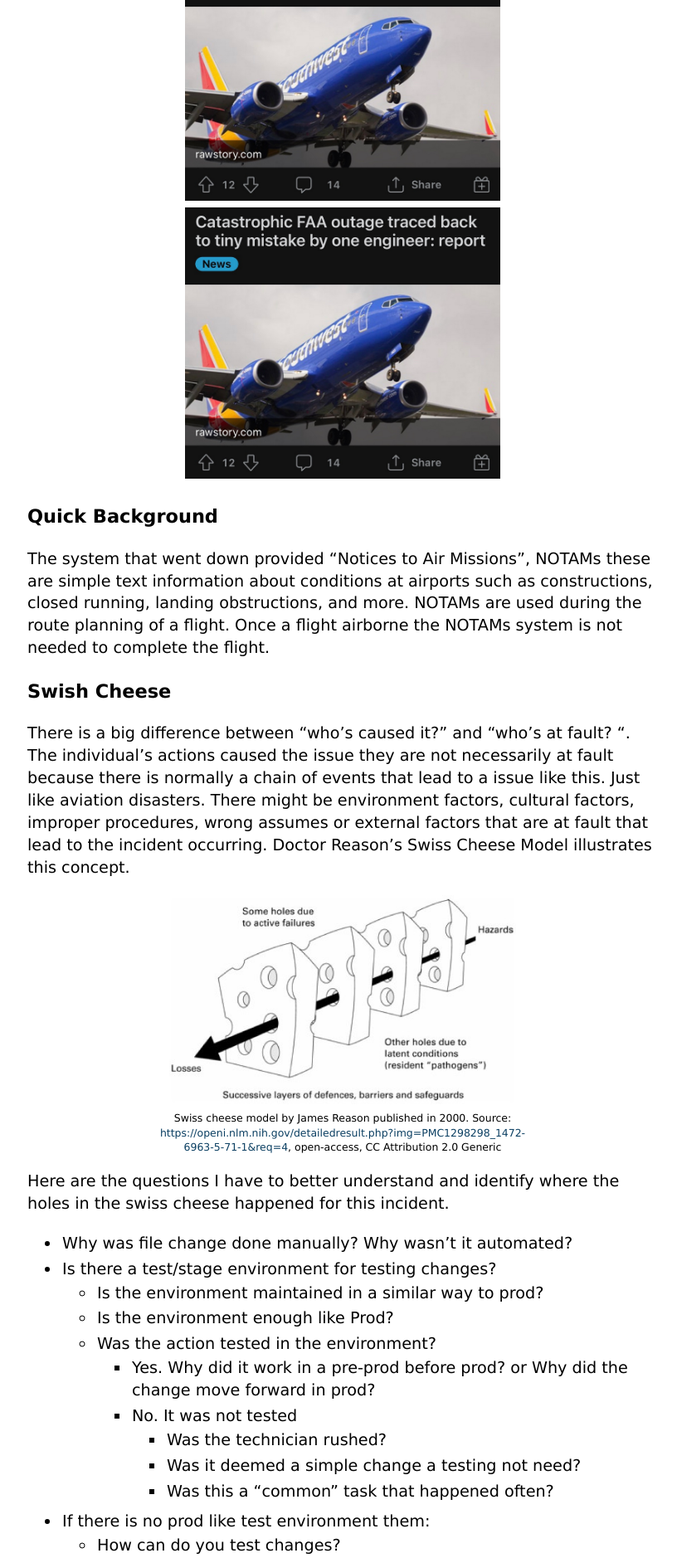
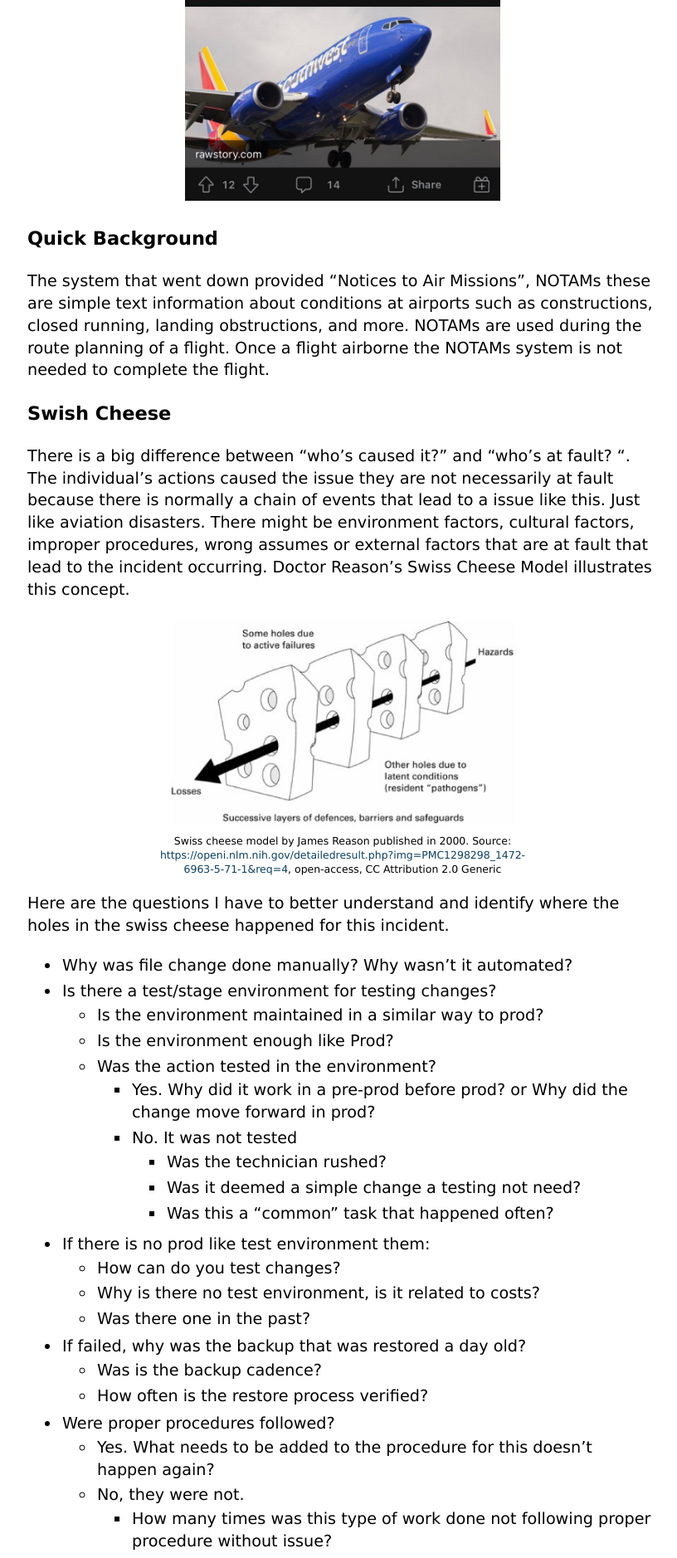
Before and after one commit to nickstanley574/nickstanley574.github.io, a Jekyll site: the page built from _posts/2023-01-20-Thoughts-On-The-Recent-FAA-Software-Outage.md, in a window 1280 px wide. Shown: the part 348-2226 px from the top of the page at 83% size, without its empty margins (227-1043 px from the left). Built offline with Jekyll 4.4.1, drawn with Linux system fonts in a browser that asks for light colours.

Commit message:
page.excerpt

```diff
--- a/_posts/2023-01-20-Thoughts-On-The-Recent-FAA-Software-Outage.md
+++ b/_posts/2023-01-20-Thoughts-On-The-Recent-FAA-Software-Outage.md
@@ -7,8 +7,6 @@
 <div style="text-align: center;">
     <img style="max-width: 50%;" src="{{ page.asset }}/faa-outage-news-post.png">
 </div>
-
-{{ page.excerpt }}
 
 ### Quick Background
 
```
